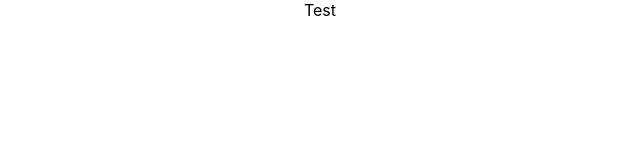
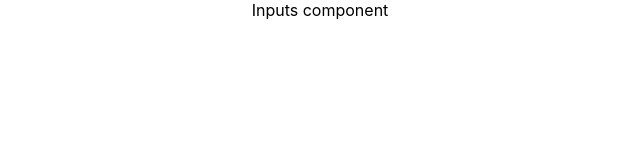
Before and after one commit to boros-csaba/investment-calulator, a React (Create React App) app: page / in a window 1280 px wide. Shown: the top 160 px of the page, without its empty margins (320-960 px from the left). Built offline with nearby package versions, Linux system fonts and the light colour scheme.

Commit message:
Add inputs component

```diff
--- a/src/App.js
+++ b/src/App.js
@@ -1,9 +1,10 @@
 import './App.css';
+import Inputs from './components/inputs/inputs.component';
 
 function App() {
   return (
     <div className="App">
-      Test
+      <Inputs />
     </div>
   );
 }
--- /dev/null
+++ b/src/components/inputs/inputs.component.jsx
@@ -0,0 +1,9 @@
+
+function Inputs() {
+
+    return (
+        <div>Inputs component</div>
+    )
+}
+
+export default Inputs;
```
